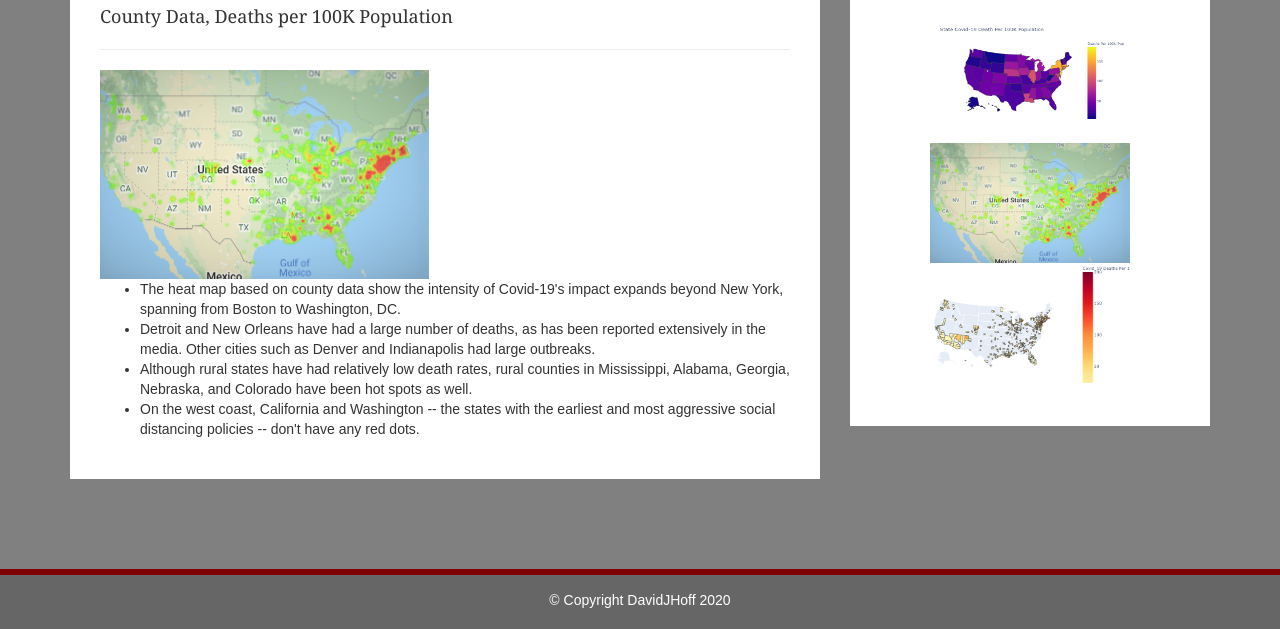
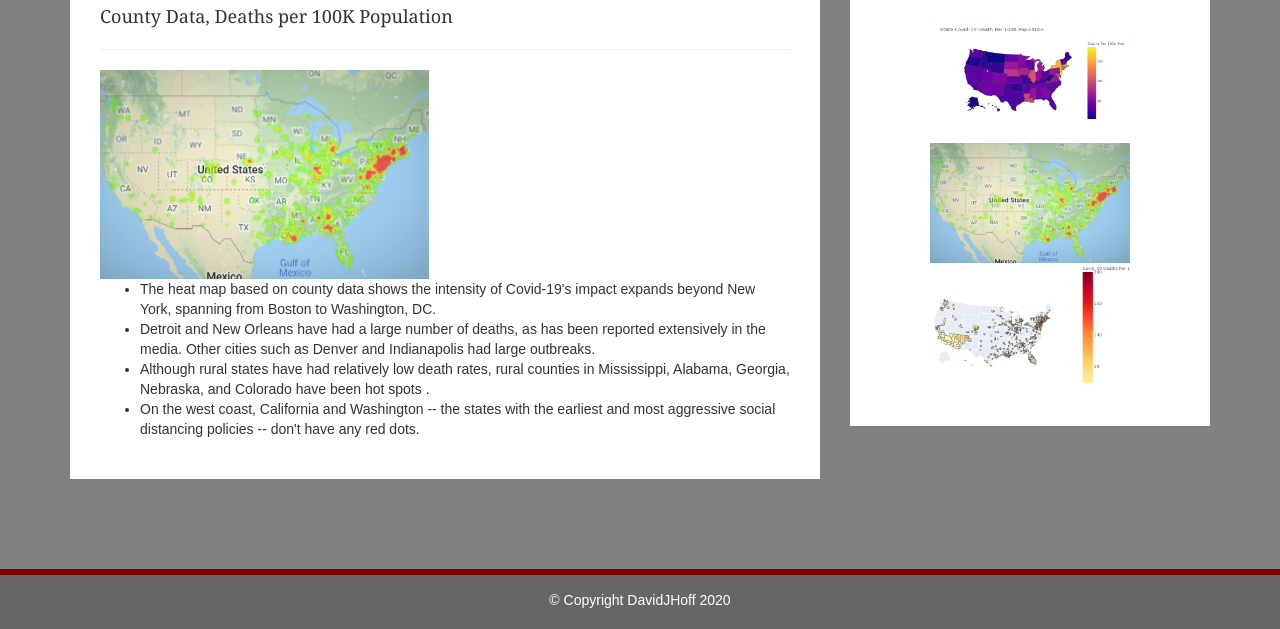
Before and after one commit to davidjhoff13/Covid19viz, a plain HTML site: page visualizations/heat_map.html in a window 1280 px wide. Shown: the part 225-854 px from the top of the page. Drawn offline with nearby package versions, Linux system fonts and the light colour scheme.

Commit message:
minor text edits

```diff
--- a/visualizations/heat_map.html
+++ b/visualizations/heat_map.html
@@ -71,11 +71,11 @@
                     <hr class="description-hr" />
                     <img src="../assets/images/national covid heatmap 6.06.png" alt="" class="img-responsive" />
                     <ul>
-                        <li>The heat map based on county data show the intensity of Covid-19's impact expands beyond New York, spanning from Boston to Washington, DC. </li>
+                        <li>The heat map based on county data shows the intensity of Covid-19's impact expands beyond New York, spanning from Boston to Washington, DC. </li>
 
                         <li>Detroit and New Orleans have had a large number of deaths, as has been reported extensively in the media. Other cities such as Denver and Indianapolis had large outbreaks. </li>
 
-                        <li>Although rural states have had relatively low death rates, rural counties in Mississippi, Alabama, Georgia, Nebraska, and Colorado have been hot spots as well.</li>
+                        <li>Although rural states have had relatively low death rates, rural counties in Mississippi, Alabama, Georgia, Nebraska, and Colorado have been hot spots .</li>
 
                         <li>On the west coast, California and Washington -- the states with the earliest and most aggressive social distancing policies -- don't have any red dots.</li>
 
```
Also changed, not shown: index.html (+1 -1 lines), visualizations/state_map.html (+1 -1 lines).
